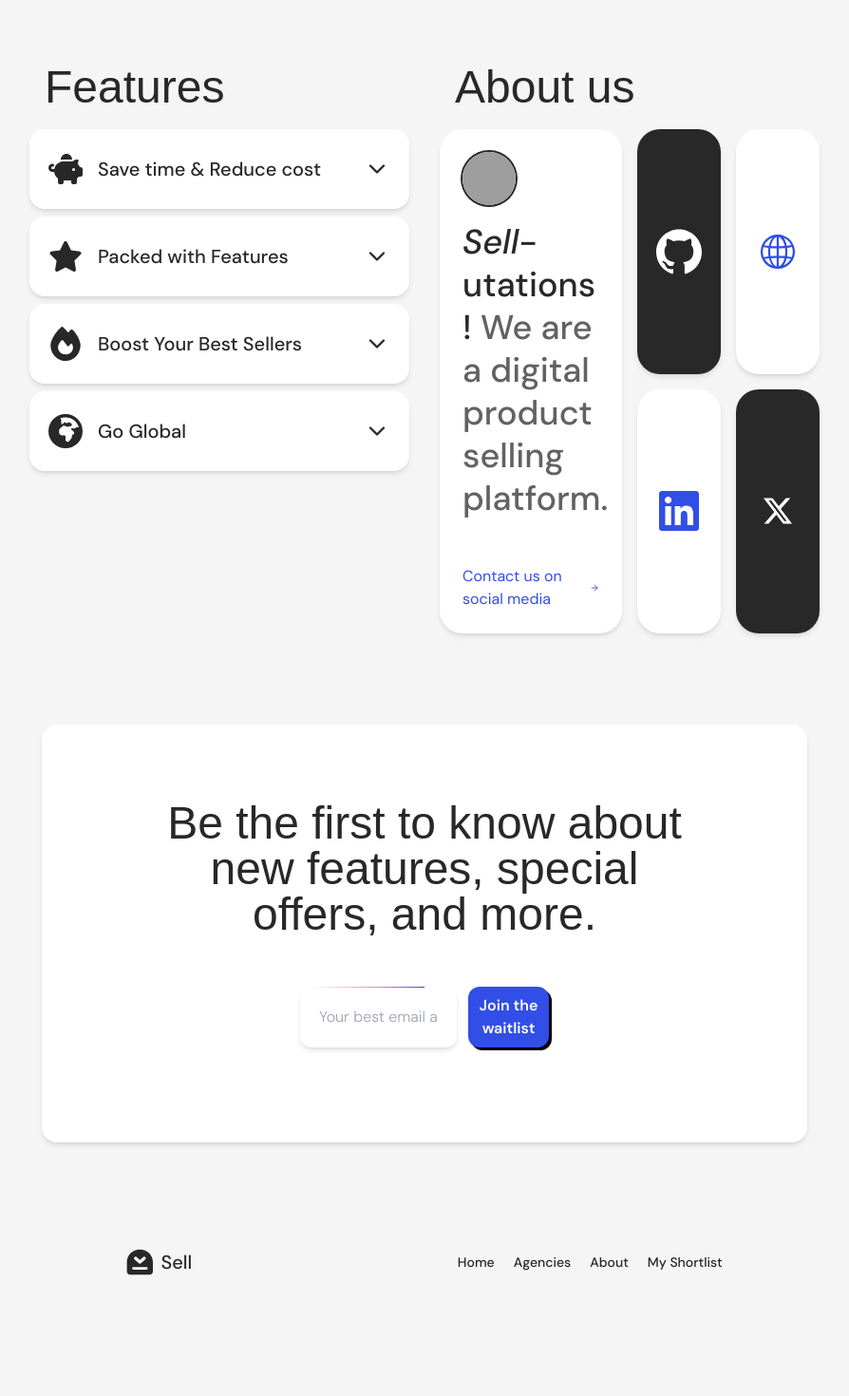
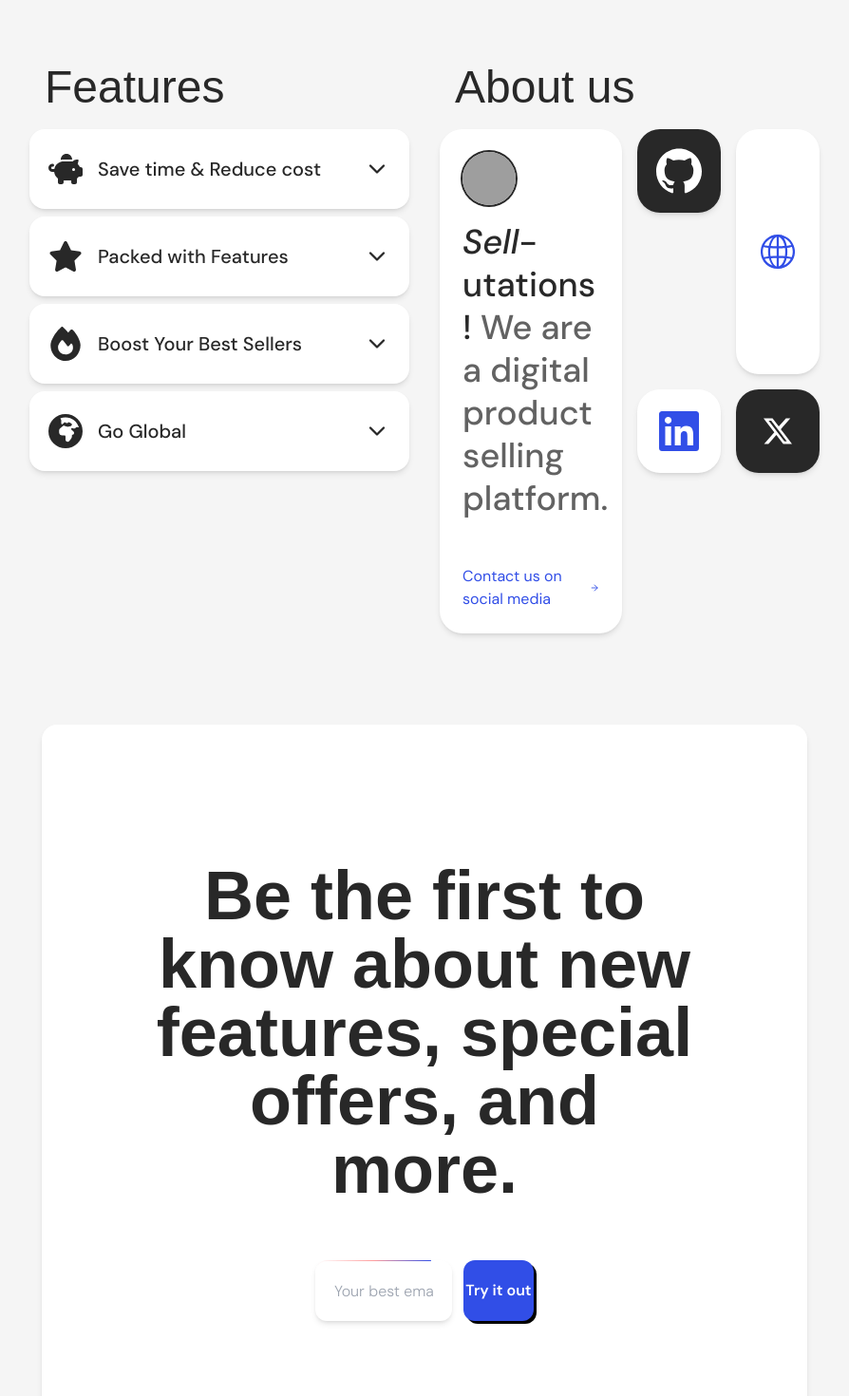
Before and after one commit to LOISGALLAUD/sell-hackathon, a Next.js app: page / in a window 1280 px wide. Shown: the part 1460-2930 px from the top of the page at 95% size, without its empty margins (193-1087 px from the left). Before the commit the page ends 2883 px from the top, so only its background shows below. Built offline with nearby package versions, Linux system fonts and the light colour scheme; grey boxes are pictures that could not be loaded; a web font is replaced by a local one.

Commit message:
add: reponsive of footer newsletter and features

```diff
--- a/app/components/Features.tsx
+++ b/app/components/Features.tsx
@@ -19,12 +19,12 @@ import { twMerge } from "tailwind-merge";
 const RevealBento = () => {
   return (
     <div
-      className="px-4 mt-20 w-full text-sell-dark
-    flex flex-row justify-between"
+      className="px-4 xl:mt-20 mt-10 w-full text-sell-dark
+    flex xl:flex-row flex-col justify-between"
     >
       {/* Features */}
-      <div className="p-4 w-[50%] h-full">
-        <h2 className="text-5xl font-dela mb-5 px-4">Features</h2>
+      <div className="xl:p-4 py-10 xl:w-[50%] w-full h-full">
+        <h2 className="text-4xl xl:text-5xl font-dela mb-5 px-4">Features</h2>
         <Accordion type="single" collapsible className="size-full">
           {features.map((feature, index) => (
             <div
@@ -43,7 +43,9 @@ const RevealBento = () => {
                       className={cn("text-4xl", feature.iconColor)}
                     />
                     <div className="relative">
-                      <h3 className="text-xl font-medium">{feature.title}</h3>
+                      <h3 className="xl:text-xl text-md font-medium text-start leading-tight">
+                        {feature.title}
+                      </h3>
                       <span
                         className="absolute bottom-0 left-0 h-[2px] w-0 bg-sell-dark
                       transition-all delay-0 duration-200 group-hover:w-full"
@@ -61,8 +63,8 @@ const RevealBento = () => {
       </div>
 
       {/* About us */}
-      <div className="p-4 w-[50%] h-full">
-        <h2 className="text-5xl font-dela mb-5 px-4">About us</h2>
+      <div className="xl:p-4 py-10 xl:w-[50%] w-full h-full">
+        <h2 className="text-4xl xl:text-5xl font-dela mb-5 px-4">About us</h2>
         <motion.div
           initial="initial"
           animate="animate"
@@ -147,7 +149,7 @@ const SocialsBlock = () => (
       }}
       className={twMerge(
         "col-span-4 rounded-3xl shadow-md bg-white p-6",
-        "col-span-6 bg-sell-dark md:col-span-3"
+        "col-span-6 bg-sell-dark md:col-span-3 aspect-square"
       )}
       whileHover={{
         rotate: "-2.5deg",
@@ -220,7 +222,7 @@ const SocialsBlock = () => (
       }}
       className={twMerge(
         "col-span-4 rounded-3xl shadow-md bg-white p-6",
-        "col-span-6 bg-white md:col-span-3"
+        "col-span-6 bg-white md:col-span-3 aspect-square"
       )}
       whileHover={{
         rotate: "-2.5deg",
@@ -257,7 +259,7 @@ const SocialsBlock = () => (
       }}
       className={twMerge(
         "col-span-4 rounded-3xl shadow-md bg-white p-6",
-        "col-span-6 bg-sell-dark md:col-span-3"
+        "col-span-6 bg-sell-dark md:col-span-3 aspect-square"
       )}
       whileHover={{
         rotate: "2.5deg",
@@ -265,7 +267,7 @@ const SocialsBlock = () => (
       }}
     >
       <a
-        href="https://twitter.com/loisgallaud"
+        href="https://x.com/loisglld"
         target="_blank"
         rel="noreferrer"
         className="grid h-full place-content-center text-3xl text-white"
--- a/app/components/Footer.tsx
+++ b/app/components/Footer.tsx
@@ -10,7 +10,10 @@ const Footer = () => {
     window.scrollTo({ top: 0, behavior: "smooth" });
   };
   return (
-    <nav className="w-[70%] mb-20 mt-28 flex flex-row justify-between items-center font-dm">
+    <nav
+      className="xl:px-4 px-3 xl:py-3 py-2 w-full xl:w-[70%] xl:mb-10 mb-3 xl:mt-28 mt-10
+     flex flex-row md:justify-between justify-center items-center font-dm"
+    >
       <motion.div
         whileTap={{ scale: 0.9 }}
         transition={{
@@ -26,12 +29,12 @@ const Footer = () => {
           alt="Sell"
           width={100}
           height={100}
-          className="size-7 text-sell-dark rotate-180 group-hover:rotate-0 ease-out
+          className="xl:size-7 size-5 text-sell-dark rotate-180 group-hover:rotate-0 ease-out
            transition-all delay-0 duration-200"
         />
-        <h1 className="text-xl font-[500]">Sell</h1>
+        <h1 className="xl:text-xl text-lg font-[500]">Sell</h1>
       </motion.div>
-      <ul className="flex flex-row justify-center items-center gap-5 font-[500] text-sm">
+      <ul className="flex-row justify-center items-center gap-5 font-[500] text-sm hidden md:flex">
         {footerLinks.map((link, index) => (
           <Link key={index} href={link.href} className="relative group">
             <li>{link.title}</li>
--- a/app/components/Newsletter.tsx
+++ b/app/components/Newsletter.tsx
@@ -34,29 +34,31 @@ const Newsletter = () => {
 
   return (
     <section
-      className="bg-white rounded-2xl w-[90%] px-28 py-20 mt-20
+      className="bg-white rounded-2xl w-[90%] xl:px-28 px-2 xl:py-20 py-7 mt-20
     flex flex-col justify-center items-center shadow-md"
     >
-      <h1 className="font-dela text-5xl text-center mb-8">
+      <h1 className="xl:text-7xl text-4xl text-center font-bold xl:mt-16 mt-10 mb-10 font-dela max-xl:leading-tight">
         Be the first to know about new features, special offers, and more.
       </h1>
-      <div className="flex flex-row justify-center items-center my-5 gap-3 w-[45%]">
-        <div className="relative w-[66%] h-16 rounded-xl">
+
+      <div className="flex flex-row justify-center items-center px-4 my-5 xl:gap-3 gap-1 xl:w-[45%] w-full">
+        <div className="relative w-[66%] xl:h-16 h-12 xl:rounded-xl rounded-md">
           <input
             type="email"
             placeholder="Your best email address"
             value={email}
             onChange={handleEmailChange}
-            className="font-light w-full rounded-xl p-5 focus:outline-none shadow-md"
+            className="font-light size-full xl:rounded-xl rounded-md p-5 focus:outline-none shadow-md xl:text-base text-xs"
           />
           <BorderBeam />
         </div>
         <button
           onClick={handleSubmit}
-          className="bg-sell-primary text-white font-semibold rounded-xl w-[34%]
-        transition-all shadow-[3px_3px_0px_black] h-16
+          className="bg-sell-primary text-white font-semibold xl:rounded-xl rounded-md w-[34%]
+        transition-all shadow-[3px_3px_0px_black] xl:h-16 h-12
         hover:shadow-none hover:translate-x-[3px] hover:translate-y-[3px]"
         >
+          {/* Try it out */}
           {clicked ? (
             <motion.div
               initial={{ scale: 0, opacity: 0 }}
@@ -65,7 +67,7 @@ const Newsletter = () => {
               <FaRegCheckCircle className="inline-block text-3xl" />
             </motion.div>
           ) : (
-            "Join the waitlist"
+            "Try it out"
           )}
         </button>
       </div>
--- a/app/components/SalesFigures.tsx
+++ b/app/components/SalesFigures.tsx
@@ -87,7 +87,7 @@ const SalesFigures = () => {
               }}
             />
           </div>
-          <div className="flex flex-col justify-center items-center gap-2 mt-5 xl:mt-0">
+          <div className="flex flex-col justify-center items-center gap-2 mt-2 xl:mt-0">
             <h4 className="hidden xl:block text-sm ml-2 text-center">
               Fantastic right ?
             </h4>
--- a/components/ui/accordion.tsx
+++ b/components/ui/accordion.tsx
@@ -31,7 +31,7 @@ const AccordionTrigger = React.forwardRef<
     >
       {children}
 
-      <ChevronDown className="size-7 shrink-0 transition-transform duration-200" />
+      <ChevronDown className="xl:size-7 size-5 shrink-0 transition-transform duration-200" />
     </AccordionPrimitive.Trigger>
   </AccordionPrimitive.Header>
 ));
```
